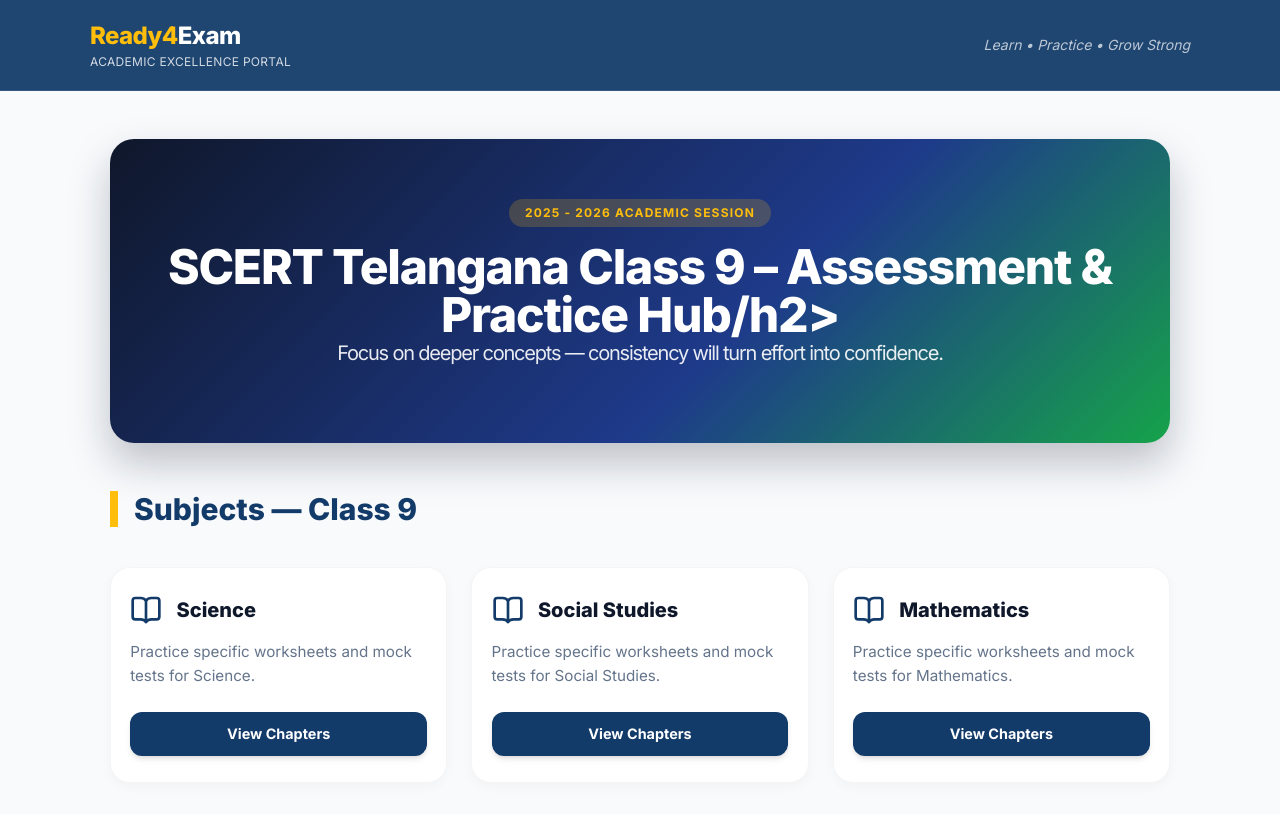
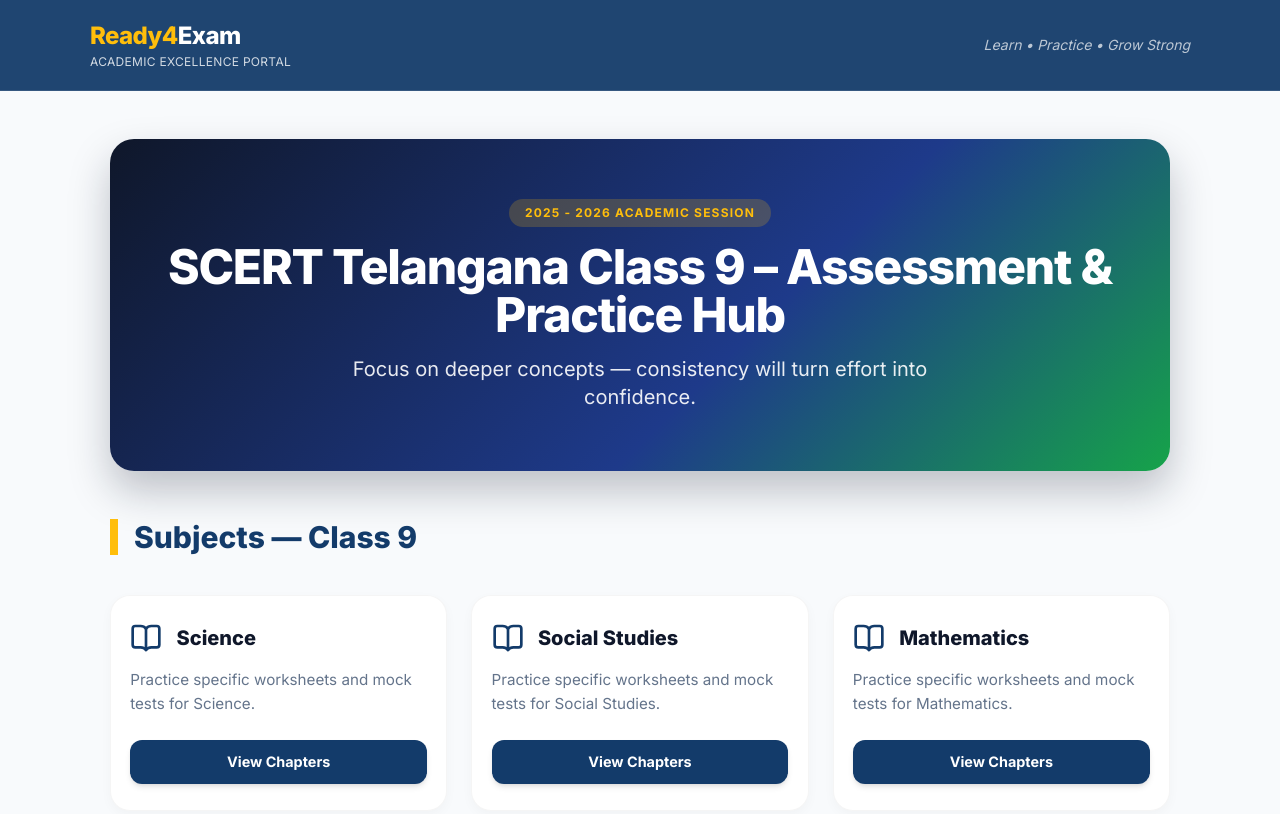
Before and after one commit to ready4exam/ready4exam-class-9Telangana, a plain HTML site: page index.html in a window 1280 px wide. Shown: the top 814 px of the page. Drawn offline with nearby package versions, Linux system fonts and the light colour scheme.

Commit message:
Update index.html

```diff
--- a/index.html
+++ b/index.html
@@ -78,7 +78,7 @@ body{margin:0;background:#f8fafc;font-family:'Inter',sans-serif;overflow-x:hidde
 
   <section class="hero text-center">
     <span class="bg-gold/20 text-gold px-4 py-1.5 rounded-full text-xs font-bold uppercase tracking-widest mb-4 inline-block">2025 - 2026 Academic Session</span>
-    <h2 class="text-3xl md:text-5xl font-black tracking-tight mb-4">SCERT Telangana Class 9 – Assessment & Practice Hub/h2>
+    <h2 class="text-3xl md:text-5xl font-black tracking-tight mb-4">SCERT Telangana Class 9 – Assessment & Practice Hub</h2>
     <p id="class-note" class="text-base md:text-xl max-w-2xl mx-auto opacity-90 font-medium leading-relaxed"></p>
   </section>
 
```
